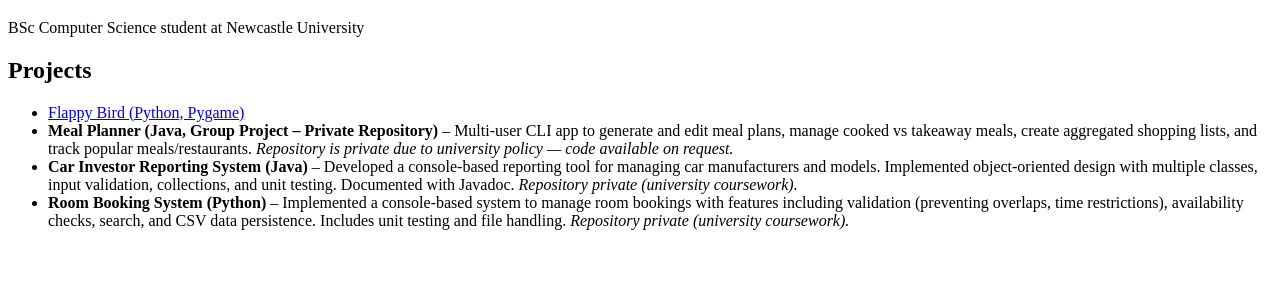
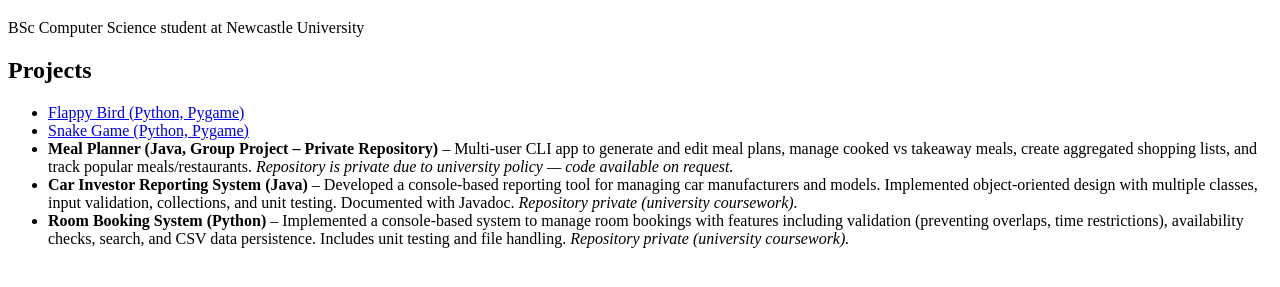
Before and after one commit to alexiacarrenop/alexiacarrenop.github.io, a plain HTML site: page index.html in a window 1280 px wide. Shown: the part 61-348 px from the top of the page. Drawn offline with Linux system fonts and the light colour scheme.

Commit message:
Added snake game

```diff
--- a/index.html
+++ b/index.html
@@ -13,6 +13,12 @@
   <ul>
     <li>
       <a href="https://github.com/alexiacarrenop/flappy-bird" target="_blank">Flappy Bird (Python, Pygame)
+
+      </a>
+    </li>
+
+    <li>
+      <a href="https://github.com/alexiacarrenop/snake-game" target="_blank">Snake Game (Python, Pygame)
 
       </a>
     </li>
```
